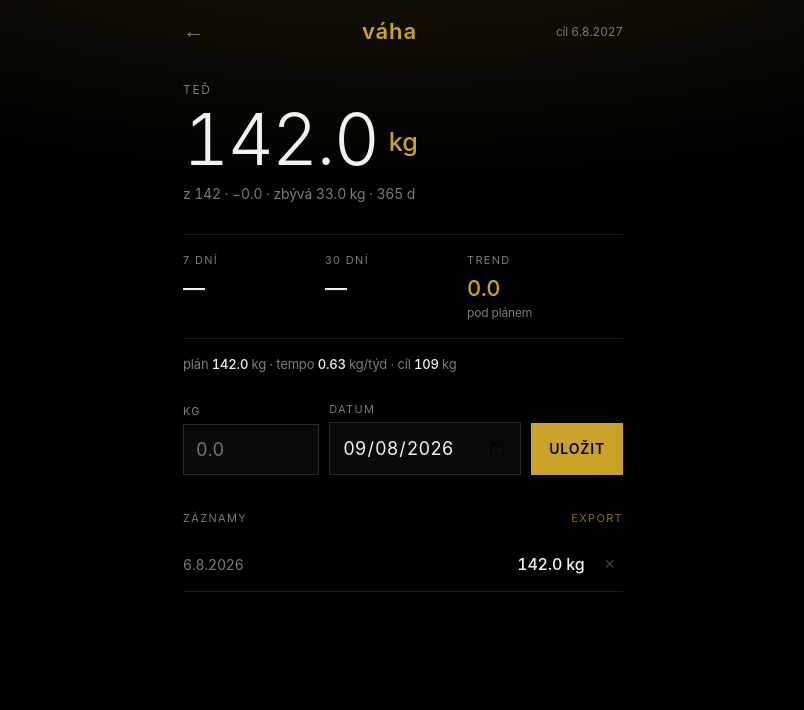
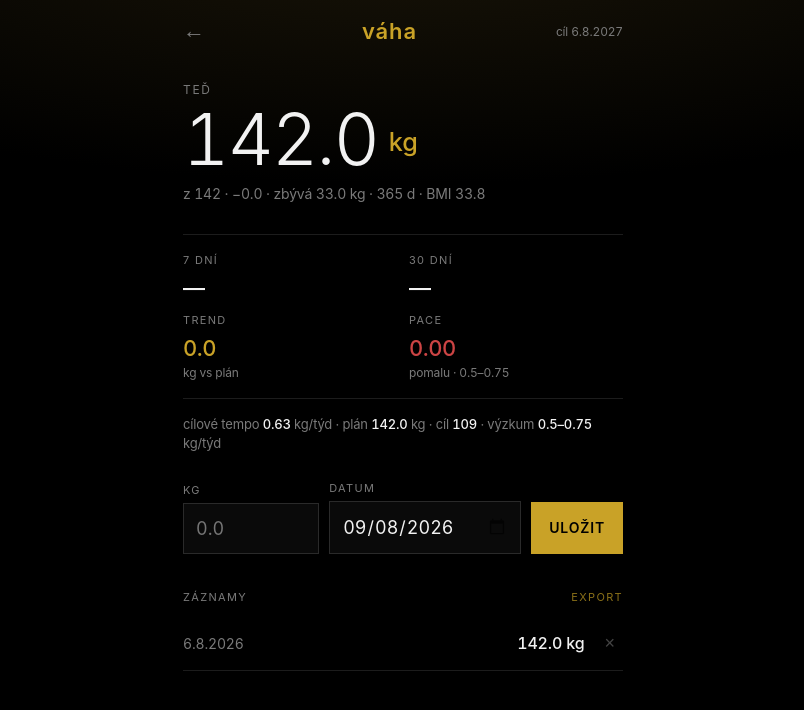
Before and after one commit to jb-budcraft/33, a plain HTML site: page index.html in a window 1280 px wide. Both pictures are taken after a click on the button "VÁHA". Shown: the whole page, without its empty margins (237-1041 px from the left). Drawn offline with Linux system fonts and the light colour scheme.

Commit message:
Add research pace band stat for gout-safe weight loss guidelines

```diff
--- a/app.js
+++ b/app.js
@@ -3,6 +3,11 @@
   const START_WEIGHT = 142;
   const TARGET_DATE = "2027-08-06";
   const TARGET_WEIGHT = 109;
+  const HEIGHT_M = 2.05;
+  // NIH/ACSM ~0.45–0.9 kg/týd; u dny+cholesterol střed pásma (ne crash)
+  const PACE_OPT_LO = 0.5;
+  const PACE_OPT_HI = 0.75;
+  const PACE_MAX = 0.9;
   const WEIGHT_KEY = "weight33.entries.v1";
   const CORE_KEY = "weight33.core.v1";
   const DAILY_GOAL = 15;
@@ -26,6 +31,8 @@
     monthDelta: $("monthDelta"),
     trendValue: $("trendValue"),
     trendSub: $("trendSub"),
+    paceValue: $("paceValue"),
+    paceSub: $("paceSub"),
     planLine: $("planLine"),
     todayMins: $("todayMins"),
     coreMeta: $("coreMeta"),
@@ -216,6 +223,29 @@
     return START_WEIGHT - (START_WEIGHT - TARGET_WEIGHT) * (elapsed / TOTAL_DAYS);
   }
 
+  function bmi(kg) {
+    return kg / (HEIGHT_M * HEIGHT_M);
+  }
+
+  /** Weekly loss rate (positive = hubnutí) from ~lookback days, else from start. */
+  function weeklyLossPace(entries, cur, lookbackDays) {
+    if (!cur) return null;
+    const past = weightOnOrBefore(entries, shiftIso(cur.date, -lookbackDays));
+    const from = past && past.date !== cur.date
+      ? past
+      : { date: START_DATE, weight: START_WEIGHT };
+    const days = Math.max(daysBetween(from.date, cur.date), 1);
+    return ((from.weight - cur.weight) / days) * 7;
+  }
+
+  function paceBand(pace) {
+    if (pace == null || Number.isNaN(pace)) return { label: "—", cls: "flat" };
+    if (pace < PACE_OPT_LO) return { label: "pomalu", cls: "bad" };
+    if (pace <= PACE_OPT_HI) return { label: "v pásmu", cls: "ok" };
+    if (pace <= PACE_MAX) return { label: "horní okraj", cls: "flat" };
+    return { label: "rychle", cls: "bad" };
+  }
+
   function renderWeight() {
     const entries = loadWeight();
     const cur = latestWeight(entries);
@@ -229,7 +259,7 @@
       const lost = START_WEIGHT - cur.weight;
       els.currentWeight.textContent = cur.weight.toFixed(1);
       els.currentMeta.textContent =
-        `z ${START_WEIGHT} · −${lost.toFixed(1)} · zbývá ${left.toFixed(1)} kg · ${daysLeft} d`;
+        `z ${START_WEIGHT} · −${lost.toFixed(1)} · zbývá ${left.toFixed(1)} kg · ${daysLeft} d · BMI ${bmi(cur.weight).toFixed(1)}`;
 
       const week = deltaOverDays(entries, cur, 7);
       const month = deltaOverDays(entries, cur, 30);
@@ -240,20 +270,33 @@
       const vsPlan = cur.weight - plan;
       const ahead = vsPlan <= 0.05;
       setStat(els.trendValue, formatDelta(vsPlan), ahead ? "ahead" : "behind");
-      els.trendSub.textContent = ahead ? "pod plánem" : "nad plánem";
+      els.trendSub.textContent = "kg vs plán";
+
+      const pace = weeklyLossPace(entries, cur, 30);
+      const band = paceBand(pace);
+      setStat(
+        els.paceValue,
+        pace == null ? "—" : pace.toFixed(2),
+        band.cls
+      );
+      els.paceSub.textContent =
+        pace == null ? "" : `${band.label} · ${PACE_OPT_LO}–${PACE_OPT_HI}`;
 
       const needWeek = (left / Math.max(daysLeft, 1)) * 7;
       els.planLine.innerHTML =
+        `cílové tempo <strong>${needWeek.toFixed(2)}</strong> kg/týd · ` +
         `plán <strong>${plan.toFixed(1)}</strong> kg · ` +
-        `tempo <strong>${needWeek.toFixed(2)}</strong> kg/týd · ` +
-        `cíl <strong>${TARGET_WEIGHT}</strong> kg`;
+        `cíl <strong>${TARGET_WEIGHT}</strong> · ` +
+        `výzkum <strong>${PACE_OPT_LO}–${PACE_OPT_HI}</strong> kg/týd`;
     } else {
       els.currentWeight.textContent = "—";
       els.currentMeta.textContent = "";
       setStat(els.weekDelta, "—", "flat");
       setStat(els.monthDelta, "—", "flat");
       setStat(els.trendValue, "—", "flat");
+      setStat(els.paceValue, "—", "flat");
       els.trendSub.textContent = "";
+      els.paceSub.textContent = "";
       els.planLine.textContent = "";
     }
 
--- a/index.html
+++ b/index.html
@@ -11,7 +11,7 @@
   <link rel="manifest" href="manifest.webmanifest" />
   <link rel="apple-touch-icon" href="icon-180.png" />
   <title>33</title>
-  <link rel="stylesheet" href="styles.css?v=5" />
+  <link rel="stylesheet" href="styles.css?v=6" />
 </head>
 <body>
   <main class="app">
@@ -36,7 +36,7 @@
         <div class="now-meta" id="currentMeta"></div>
       </div>
 
-      <div class="stats">
+      <div class="stats stats-4">
         <div class="stat">
           <div class="stat-label">7 dní</div>
           <div class="stat-value" id="weekDelta">—</div>
@@ -49,6 +49,11 @@
           <div class="stat-label">trend</div>
           <div class="stat-value" id="trendValue">—</div>
           <div class="stat-sub" id="trendSub"></div>
+        </div>
+        <div class="stat">
+          <div class="stat-label">pace</div>
+          <div class="stat-value" id="paceValue">—</div>
+          <div class="stat-sub" id="paceSub"></div>
         </div>
       </div>
 
@@ -138,6 +143,6 @@
     </div>
   </dialog>
 
-  <script src="app.js?v=5"></script>
+  <script src="app.js?v=6"></script>
 </body>
 </html>
--- a/styles.css
+++ b/styles.css
@@ -177,6 +177,10 @@ body {
   border-top: 1px solid var(--line);
   border-bottom: 1px solid var(--line);
   margin-bottom: 16px;
+}
+
+.stats-4 {
+  grid-template-columns: 1fr 1fr;
 }
 
 .stat-label {
@@ -403,8 +407,8 @@ dialog::backdrop { background: rgba(0, 0, 0, 0.75); }
 @media (max-width: 380px) {
   .input-block { grid-template-columns: 1fr 1fr; }
   .input-block > .btn { grid-column: 1 / -1; }
-  .stats { grid-template-columns: 1fr 1fr; }
-  .stats .stat:last-child { grid-column: 1 / -1; }
+  .stats:not(.stats-4) { grid-template-columns: 1fr 1fr; }
+  .stats:not(.stats-4) .stat:last-child { grid-column: 1 / -1; }
   .top { grid-template-columns: 32px 1fr; }
   .deadline {
     grid-column: 1 / -1;
--- a/sw.js
+++ b/sw.js
@@ -1,9 +1,9 @@
-const CACHE = "weight33-v5";
+const CACHE = "weight33-v6";
 const ASSETS = [
   "./",
   "./index.html",
-  "./styles.css?v=5",
-  "./app.js?v=5",
+  "./styles.css?v=6",
+  "./app.js?v=6",
   "./manifest.webmanifest",
   "./icon-180.png",
   "./icon-192.png",
```
